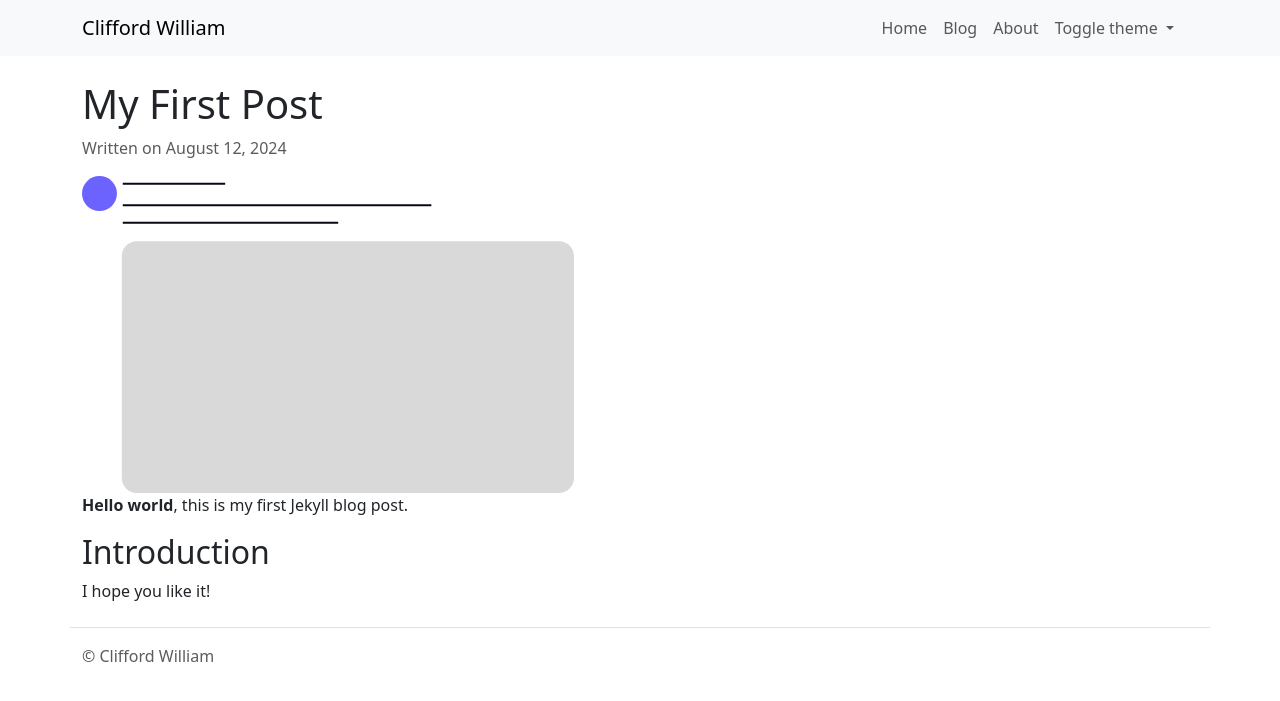
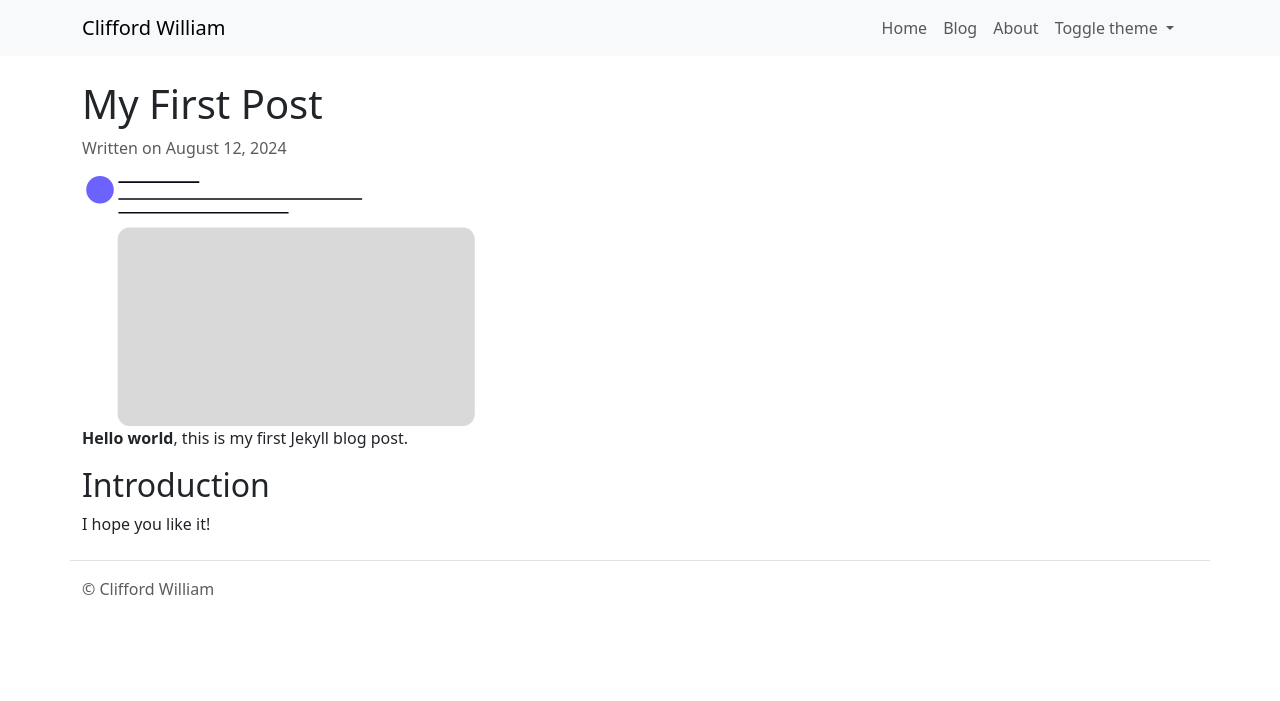
Before and after one commit to cliffordwilliam/my_archive, a Jekyll site: the page built from _posts/2024-08-12-first-post.md, in a window 1280 px wide. Shown: the top 701 px of the page. Built offline with Jekyll 4.4.1, drawn with Linux system fonts in a browser that asks for light colours.

Commit message:
edit post page images

```diff
--- a/_layouts/post.html
+++ b/_layouts/post.html
@@ -5,6 +5,7 @@ layout: default
 <article>
     <h1>{{ page.title }}</h1>
     <p class="mb-3 text-body-secondary">Written on {{ page.date | date: "%B %e, %Y" }}</p>
-    <img src="{{ site.baseurl }}/assets/svgs/{{ page.thumbnail }}" alt="{{ page.thumbnail }}">
+    <img class="img-fluid" src="{{ site.baseurl }}/assets/svgs/{{ page.thumbnail }}" alt="{{ page.thumbnail }}"
+        style="aspect-ratio: 143 / 90; max-height: 250px;">
     {{ content }}
 </article>
```
